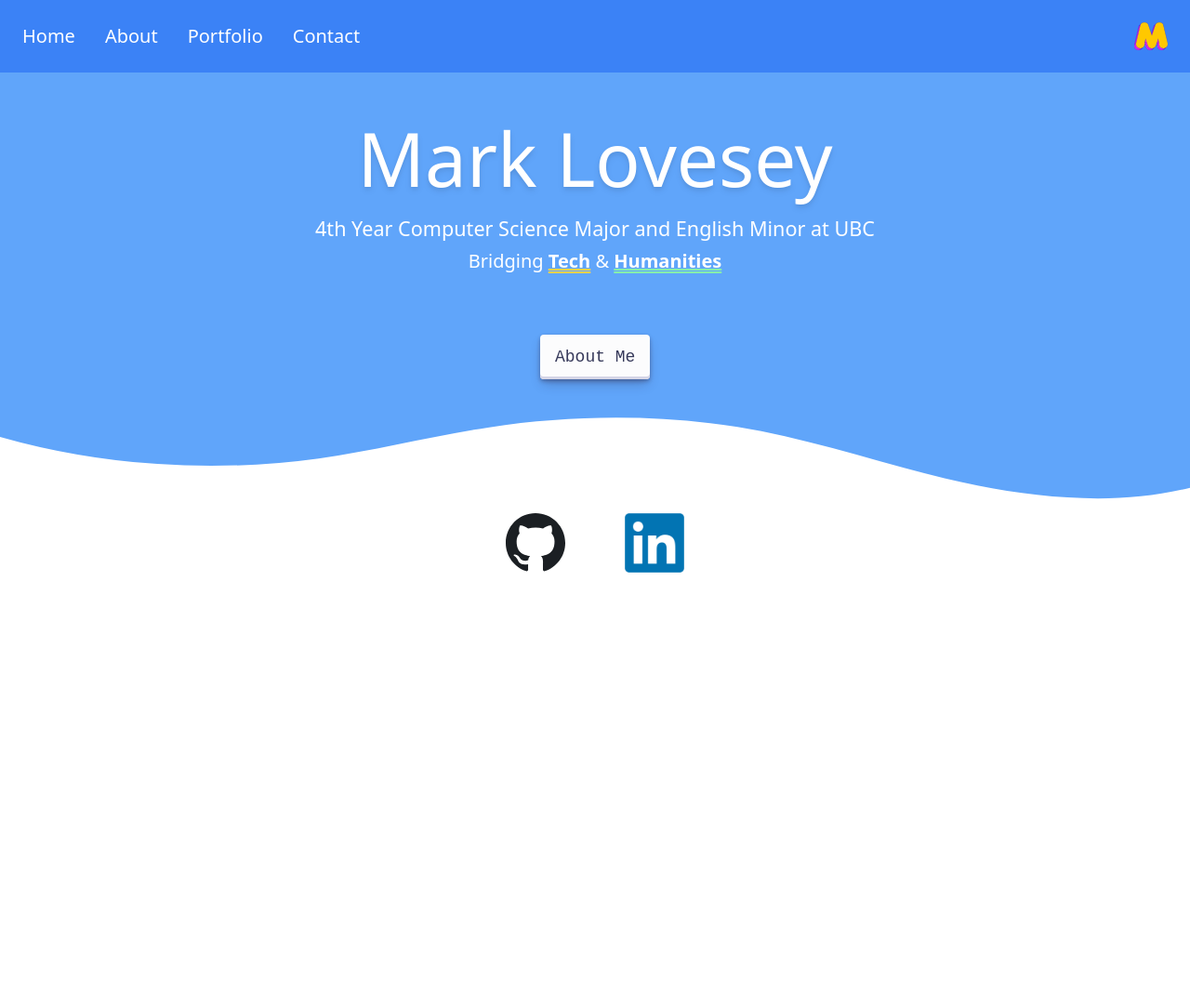
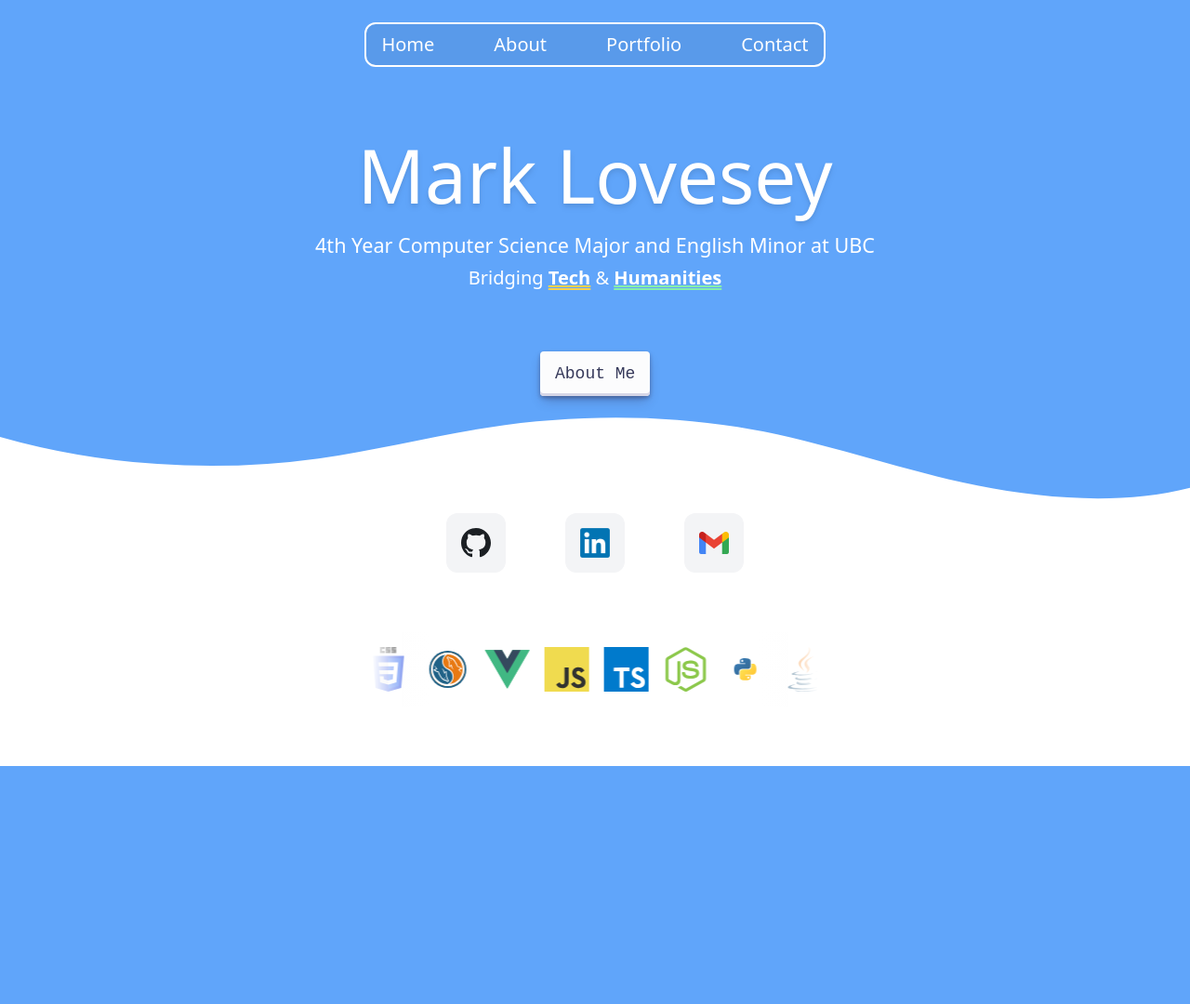
Before and after one commit to M6rk/portfolio, a React app: page / in a window 1280 px wide. Shown: the whole page at 93% size. Before the commit the page ends 800 px from the top, so only its background shows below. Built offline with nearby package versions, Linux system fonts and the light colour scheme.

Commit message:
updated homepage added infinite slider (though still needs some adjustments)

```diff
--- /dev/null
+++ b/src/components/InfiniteScroll.js
@@ -0,0 +1,38 @@
+const InfiniteScroll = () => {
+    const languageIcons = [
+        { name: "React", src: "/images/react.svg" },
+        { name: "HTML5", src: "/images/html.svg" },
+        { name: "CSS3", src: "/images/css.svg" },
+        { name: "MySQL", src: "/images/mysql.svg" },
+        { name: "Vue", src: "/images/vue.svg" },
+        { name: "JavaScript", src: "/images/javascript.svg" },
+        { name: "TypeScript", src: "/images/typescript.svg" },
+        { name: "Node.js", src: "/images/nodejs.svg" },
+        { name: "Python", src: "/images/python.svg" },
+        { name: "Java", src: "/images/java.svg" },
+        { name: "PHP", src: "/images/php.svg" },
+        { name: "Tailwind", src: "/images/tailwind.svg" }
+    ];
+    return (
+
+        <div className="flex justify-center w-full bg-white">
+            <div className="relative overflow-hidden w-[30rem]">
+                {/* Gradient overlays */}
+                <div className="absolute left-0 top-0 h-full w-16 bg-gradient-to-r from-white z-10"></div>
+                <div className="absolute right-0 top-0 h-full w-16 bg-gradient-to-l from-white z-10"></div>
+
+                {/* Infinite scrolling logos */}
+                <div className="overflow-hidden">
+                    <ul className="flex whitespace-nowrap animate-infinite-scroll gap-4 bg-white py-4">
+                        {[...languageIcons, ...languageIcons].map((icon, index) => (
+                            <li key={`${icon.name}-${index}`} className="flex-shrink-0 flex items-center gap-2">
+                                <img src={icon.src} alt={icon.name} className="w-12 h-12" />
+                            </li>
+                        ))}
+                    </ul>
+                </div>
+            </div>
+        </div>
+    );
+};
+export default InfiniteScroll;
--- a/src/components/NavBar.js
+++ b/src/components/NavBar.js
@@ -1,55 +1,38 @@
 import { useNavigate } from 'react-router-dom';
 import { useState } from 'react';
+
 function NavBar() {
   const navigate = useNavigate();
-  const [animate, setAnimate] = useState(false);
 
-  const handleImageClick = () => {
-    if (!animate) {
-      setAnimate(true);
-      setTimeout(() => {
-        setAnimate(false);
-      }, 1000); // Adjust the timeout duration to match the animation duration
-    }
-  };
   return (
-    <nav className="navbar-container bg-blue-500">
-      <div className="flex justify-between items-center p-6 w-full">
-        <ul className="flex space-x-8 text-white">
+    <nav className="navbar-container bg-blue-400">
+      <div className="flex justify-center items-center p-6">
+        <ul className="flex bg-[#599aea] space-x-1 lg:space-x-8 xl:space-x-8 md:space-x-8 border-2 border-white rounded-xl px-0 py-2 text-white">
           <li
-            className="cursor-pointer text-xl font-light transition-all duration-200 hover:opacity-75"
+            className="cursor-pointer text-xl font-light transition-all duration-200 hover:opacity-85 px-4 hover:animate-pulse"
             onClick={() => navigate('/')}
           >
             Home
           </li>
           <li
-            className="cursor-pointer text-xl font-light transition-all duration-200 hover:opacity-75"
+            className="cursor-pointer text-xl font-light transition-all duration-200 hover:opacity-85 px-4 hover:animate-pulse"
             onClick={() => navigate('/about')}
           >
             About
           </li>
           <li
-            className="cursor-pointer text-xl font-light transition-all duration-200 hover:opacity-75"
+            className="cursor-pointer text-xl font-light transition-all duration-200 hover:opacity-85 px-4 hover:animate-pulse"
             onClick={() => navigate('/portfolio')}
           >
             Portfolio
           </li>
           <li
-            className="cursor-pointer text-xl font-light transition-all duration-200 hover:opacity-75"
+            className="cursor-pointer text-xl font-light transition-all duration-200 hover:opacity-85 px-4 hover:animate-pulse"
             onClick={() => navigate('/contact')}
           >
             Contact
           </li>
         </ul>
-        <div className="flex justify-center items-center">
-        <img
-            src={`${process.env.PUBLIC_URL}/images/mark2.webp`}
-            alt="Designed by Freepik"
-            className={`w-0 lg:w-9 md:w-9 sm:w-9 cursor-help ${animate ? 'animate-spin animate-once animate-ease-in-out' : ''}`}
-            onClick={handleImageClick}
-            style={{ pointerEvents: animate ? 'none' : 'auto' }} // Disable pointer events during animation
-          />
-        </div>
       </div>
     </nav>
   );
--- a/src/index.css
+++ b/src/index.css
@@ -47,3 +47,23 @@
   box-shadow: #D6D6E7 0 3px 7px inset;
   transform: translateY(2px);
 }
+
+.custom-shape-divider-top-1741332977 {
+  position: absolute;
+  top: 0;
+  left: 0;
+  width: 100%;
+  overflow: hidden;
+  line-height: 0;
+}
+
+.custom-shape-divider-top-1741332977 svg {
+  position: relative;
+  display: block;
+  width: calc(103% + 1.3px);
+  height: 100px;
+}
+
+.custom-shape-divider-top-1741332977 .shape-fill {
+  fill: #60A5FA;
+}
--- a/src/pages/HomePage.js
+++ b/src/pages/HomePage.js
@@ -1,6 +1,8 @@
 import NavBar from '../components/NavBar';
+import { useEffect, useRef } from 'react';
+import InfiniteScroll from '../components/InfiniteScroll';
+const HomePage = () => {
 
-const HomePage = () => {
     return (
         <>
             <div className="flex flex-col h-[28rem] bg-center bg-cover bg-blue-400 relative">
@@ -9,17 +11,18 @@ const HomePage = () => {
                     <h1 className="text-white text-[3rem] font-light text-center drop-shadow-md lg:text-[5rem] md:text-[4.7rem] sm:text-[4.5rem]">Mark Lovesey</h1>
                 </div>
                 <div className="flex justify-center items-center">
-                    <h1 className="text-white text-[1.2rem] lg:text-[1.35rem] md:text-[1.35] sm:text-[1.3] font-normal text-center">4th Year Computer Science Major and English Minor at UBC</h1>
+                    <h1 className="text-white text-[1.1rem] lg:text-[1.35rem] md:text-[1.35] sm:text-[1.3] font-normal text-center">4th Year Computer Science Major and English Minor at UBC</h1>
                 </div>
                 <div className="flex justify-center items-center pt-1">
-                    <h2 className="text-white text-[1.2rem] lg:text-[1.25rem] md:text-[1.25] sm:text-[1.2] font-extralight text-center">
+                    <h2 className="text-white text-[1.1rem] lg:text-[1.25rem] md:text-[1.25] sm:text-[1.2] font-extralight text-center">
                         Bridging <span className="font-semibold text-white underline decoration-amber-300 decoration-double">Tech</span> & <span className="font-semibold underline text-white decoration-green-300 decoration-double">Humanities</span>
                     </h2>
                 </div>
                 <div className="flex justify-center items-center p-16">
-                <a href="/about"><button className="button-30" role="button">About Me</button></a>
+                    <a href="/about"><button className="button-30" role="button">About Me</button></a>
                 </div>
             </div>
+            {/*Shape divider*/}
             <div className="absolute w-full overflow-hidden leading-none">
                 <svg className="w-full h-24" data-name="Layer 1" xmlns="http://www.w3.org/2000/svg" viewBox="0 0 1200 120" preserveAspectRatio="none">
                     <path d="M321.39,56.44c58-10.79,114.16-30.13,172-41.86,82.39-16.72,168.19-17.73,250.45-.39C823.78,31,906.67,72,985.66,92.83c70.05,18.48,146.53,26.09,214.34,3V0H0V27.35A600.21,600.21,0,0,0,321.39,56.44Z" className="fill-blue-400"></path>
@@ -31,17 +34,30 @@ const HomePage = () => {
                         <img
                             src={`${process.env.PUBLIC_URL}/images/github.svg`}
                             alt="GitHub Logo"
-                            className="w-16 mt-10 cursor-pointer hover:scale-110 transition-transform duration-200"
+                            className="w-16 mt-10 cursor-pointer hover:scale-110 transition-transform duration-200 bg-gray-100 p-4 rounded-xl"
                         />
                     </a>
                     <a href="https://www.linkedin.com/in/marklovesey/" target="_blank">
                         <img
                             src={`${process.env.PUBLIC_URL}/images/linkedin.webp`}
                             alt="LinkedIn Logo"
-                            className="w-16 mt-10 cursor-pointer hover:scale-110 transition-transform duration-200"
+                            className="w-16 mt-10 cursor-pointer hover:scale-110 transition-transform duration-200 bg-gray-100 p-4 rounded-xl"
+                        />
+                    </a>
+                    <a href="https://mail.google.com/mail/?view=cm&amp;fs=1&amp;to=mark.lovesey03@gmail.com&amp;su=Hey%20Mark!" target="_blank">
+                        <img
+                            src={`${process.env.PUBLIC_URL}/images/gmail.webp`}
+                            alt="Gmail Logo"
+                            className="w-16 mt-10 cursor-pointer hover:scale-110 transition-transform duration-200 bg-gray-100 p-4 py-5 rounded-xl"
                         />
                     </a>
                 </div>
+            </div>
+            <div className="bg-white justify-items-center">
+            <InfiniteScroll />
+            </div>
+            <div className="bg-blue-400 mt-16 pb-64">
+
             </div>
         </>
     );
--- a/tailwind.config.js
+++ b/tailwind.config.js
@@ -1,12 +1,21 @@
 /** @type {import('tailwindcss').Config} */
 module.exports = {
-  content: [
-    "./src/**/*.{js,jsx,ts,tsx}",
-  ],
+  content: ["./src/**/*.{js,jsx,ts,tsx}"],
   theme: {
-    extend: {},
+    extend: {
+      fontFamily: {
+        inter: ['Inter', 'sans-serif'],
+      },
+      animation: {
+        'infinite-scroll': 'infinite-scroll 20s linear infinite',
+      },
+      keyframes: {
+        'infinite-scroll': {
+          '0%': { transform: 'translateX(0)' },
+          '100%': { transform: 'translateX(calc(-100%))' } // Adjusted translateX
+        }
+      }
+    }
   },
-  plugins: [
-
-  ],
+  plugins: [],
 }
```
Also changed, not shown: public/images/css.svg (added), public/images/gmail.webp (added), public/images/html.svg (added), public/images/java.svg (added), public/images/javascript.svg (added), public/images/mysql.svg (added), public/images/nodejs.svg (added), public/images/php.svg (added), public/images/python.svg (added), public/images/react.svg (added), public/images/tailwind.svg (added), public/images/typescript.svg (added), public/images/vue.svg (added), 1 other file.
